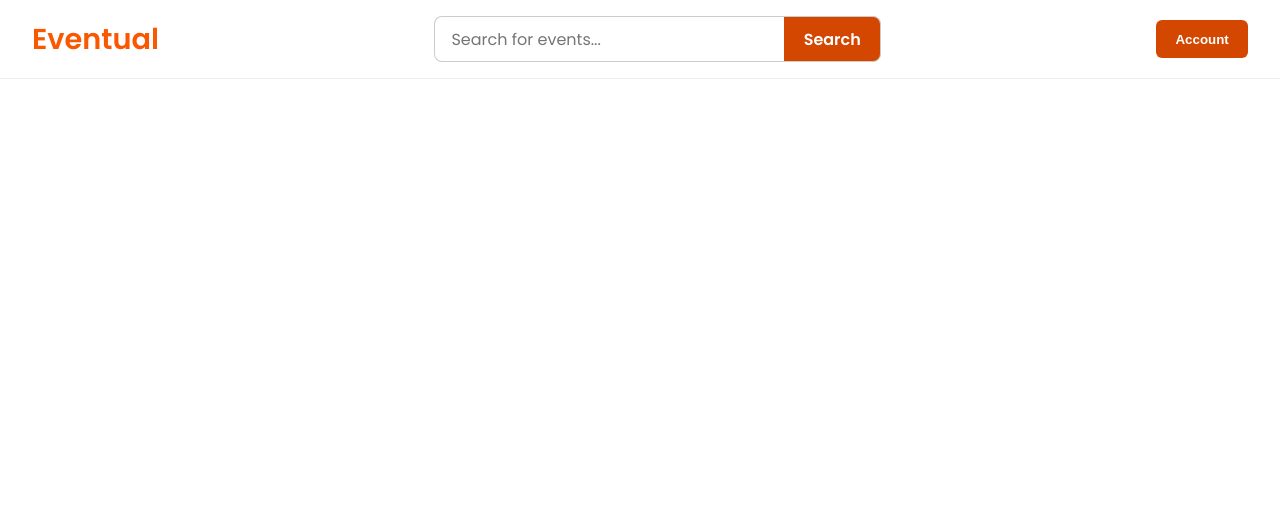
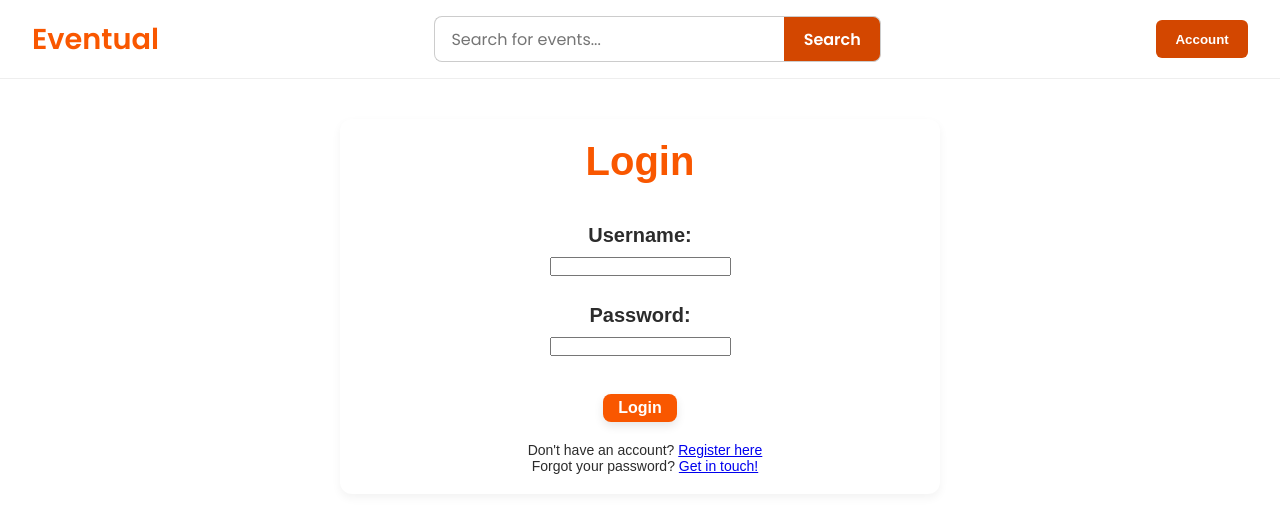
Before and after one commit to Nowhere4Nothing/Event-System_public, a React (Create React App) app: page /login in a window 1280 px wide. Shown: the top 512 px of the page. Built offline with nearby package versions, Linux system fonts and the light colour scheme.

Commit message:
create login page

```diff
--- a/src/App.js
+++ b/src/App.js
@@ -3,6 +3,7 @@ import { BrowserRouter as Router, Routes, Route } from 'react-router-dom';
 import Navbar from './components/Navbar';
 import Home from './pages/Home';
 import EventDetails from './pages/EventDetails';
+import LoginPage from './pages/LoginPage';
 
 
 
@@ -13,6 +14,7 @@ function App() {
       <Routes>
       <Route path="/" element={<Home />} />
       <Route path="/events/:id" element={<EventDetails />} />
+      <Route path="/login" element={<LoginPage />} />
 
       </Routes>
     </Router>
--- a/src/components/Navbar.jsx
+++ b/src/components/Navbar.jsx
@@ -1,6 +1,9 @@
 import './Navbar.css';
+import { useNavigate } from 'react-router-dom';
 
 function Navbar() {
+  const navigate = useNavigate();
+
   return (
     <nav className="navbar">
       <div className="logo">Eventual</div>
@@ -14,7 +17,7 @@ function Navbar() {
         <button className="search-button">Search</button>
       </div>
 
-      <button className="account-button">Account</button>
+      <button className="account-button" onClick={() => navigate('/login')}>Account</button>
     </nav>
   );
 }
--- /dev/null
+++ b/src/pages/LoginPage.css
@@ -0,0 +1,65 @@
+.login-page {
+    padding: 40px;
+    font-family: 'Neue Haas Grotesk', sans-serif;
+  }
+
+  .login-title {
+    font-size: 40px;
+    font-weight: 600;
+    margin-bottom: 30px;
+    color: #f95700;
+    text-align: center;
+  }
+
+  .login-outer-container {
+    max-width: 800px;
+    width: 50%;
+    margin: 0 auto;
+  }
+
+  .login-box {
+    flex: 1;
+    background: #fff;
+    padding: 20px;
+    border-radius: 12px;
+    box-shadow: 0 4px 10px rgba(0,0,0,0.05);
+
+  }
+
+  .login-form {
+    display: flex;
+    flex-direction: column;
+    justify-content: center;
+    align-items: center;
+  }
+
+  .login-label {
+    font-weight: 600;
+    font-size: 20px;
+    font-family: 'Neue Haas Grotesk', sans-serif;
+    color: #2c2c2c;
+    padding: 10px;;
+  }
+
+  .login-button {
+    background-color: #f95700;
+    color: #fff;
+    padding: 5px 15px;
+    margin-top: 20px;
+    border: none;
+    border-radius: 8px;
+    box-shadow: 0 4px 10px rgba(0,0,0,0.1);
+    font-size: 16px;
+    font-weight: 600;
+    cursor: pointer;
+    transition: background-color 0.3s ease;
+    text-align: center;
+  }
+
+  .login-footer {
+    margin-top: 20px;
+    padding-left: 10px;
+    font-size: 14px;
+    color: #2c2c2c;
+    text-align: center;
+  }
--- /dev/null
+++ b/src/pages/LoginPage.jsx
@@ -0,0 +1,87 @@
+import React, { useState } from 'react';
+import './LoginPage.css';
+
+
+
+function LoginPage() {
+  const [accType, setAccType] = useState('guest');
+  const [isRegistering, setIsRegistering] = useState(false);
+
+  return (
+    <div className="login-page">
+      <div className="login-outer-container">
+        <div className="login-box">
+          <h1 className="login-title">{isRegistering ? 'Register' : 'Login'}</h1>
+          {isRegistering ? (
+            // Registration Form
+            <form className="login-form">
+              <label className="login-label">Username:</label>
+              <input type="text" id="username" name="username" required />
+              <br />
+              <label className="login-label">Email:</label>
+              <input type="email" id="email" name="email" required />
+              <br />
+              <label className="login-label">Password:</label>
+              <input type="password" id="password" name="password" required />
+              <br />
+              <button type="submit" className="login-button">Register</button>
+            </form>
+          ) : (
+            // Login Form
+            <form className="login-form">
+              <label className="login-label">Username:</label>
+              <input type="text" id="username" name="username" required />
+              <br />
+              <label className="login-label">Password:</label>
+              <input type="password" id="password" name="password" required />
+              <br />
+              <button type="submit" className="login-button">Login</button>
+            </form>
+          )}
+          <div className="login-footer">
+            {isRegistering ? (
+              <p>
+                Already have an account?{' '}
+                <a
+                  href="#"
+                  onClick={() => setIsRegistering(false)}
+                >
+                  Login here
+                </a>
+              </p>
+            ) : (
+              <p>
+                Don't have an account?{' '}
+                <a
+                  href="#"
+                  onClick={() => setIsRegistering(true)}
+                >
+                  Register here
+                </a>
+              </p>
+            )}
+            <p>Forgot your password?{' '}
+              <a href="/contact">Get in touch!</a>
+            </p>
+          </div>
+        </div>
+      </div>
+    </div>
+  );
+}
+
+export default LoginPage;
+/*             <div className="form-group">
+<label htmlFor="account-type">Account Type:</label>
+<select
+  id="account-type"
+  value={accType}
+  onChange={(e) => setAccType(e.target.value)}
+>
+  <option value="guest">Guest</option>
+  <option value="admin">Admin</option>
+  <option value="organizer">Organizer</option>
+</select>
+</div>
+
+*/
```
